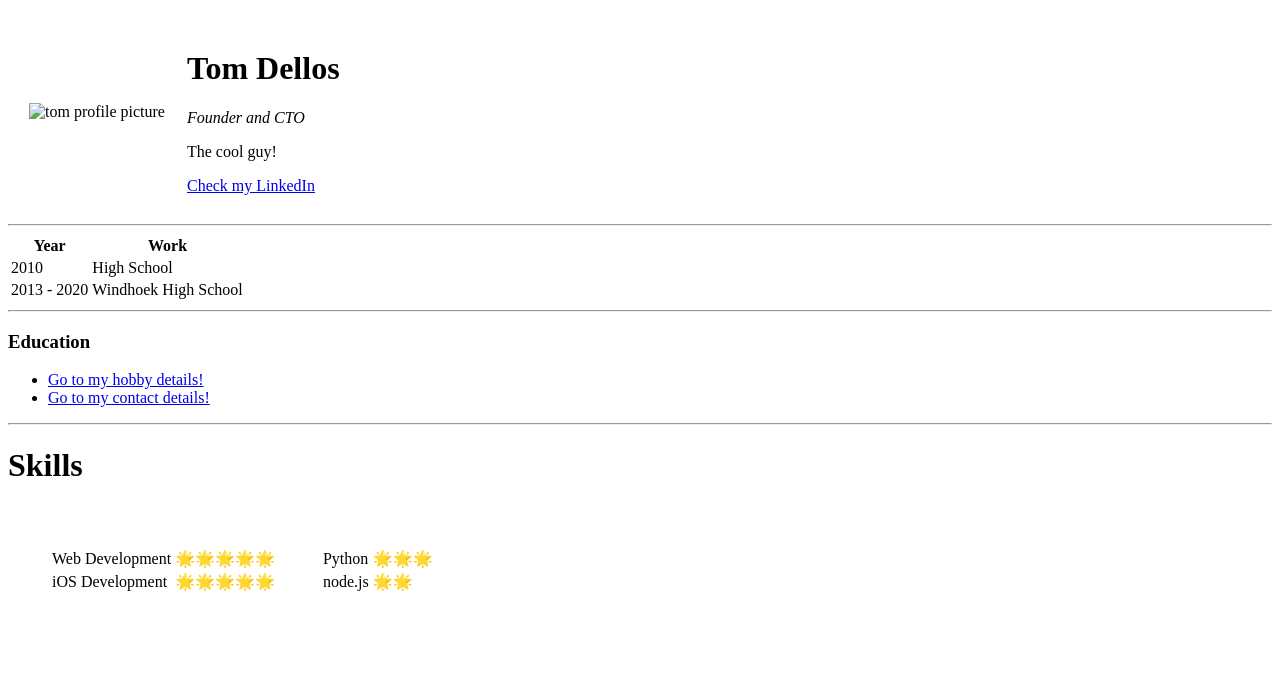
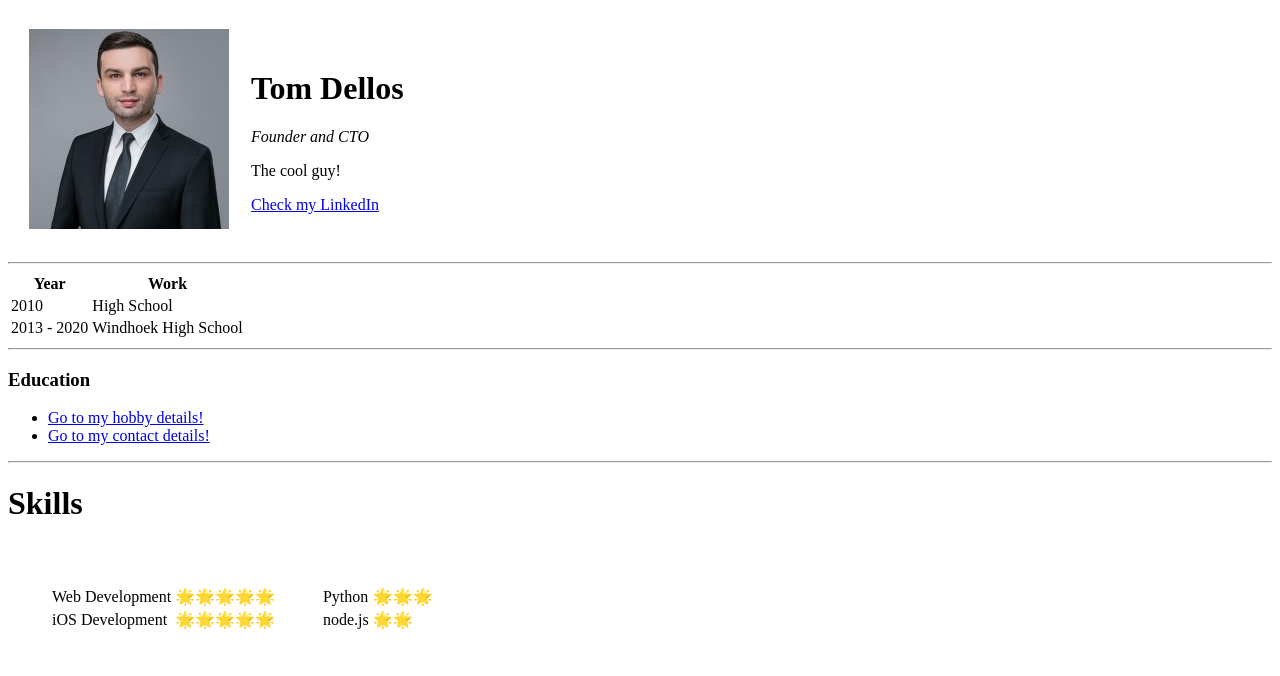
Before and after one commit to tomdellos/cv, a plain HTML site: page index.html in a window 1280 px wide. Drawn offline with Linux system fonts and the light colour scheme.

Commit message:
Update index.html

```diff
--- a/index.html
+++ b/index.html
@@ -10,7 +10,7 @@
   <table cellspacing="20">
     <tr>
       <td>
-        <img src="./images/tom.png" alt="tom profile picture">
+        <img src="tom.png" alt="tom profile picture">
       </td>
       <td>
         <h1>Tom Dellos</h1>
```
